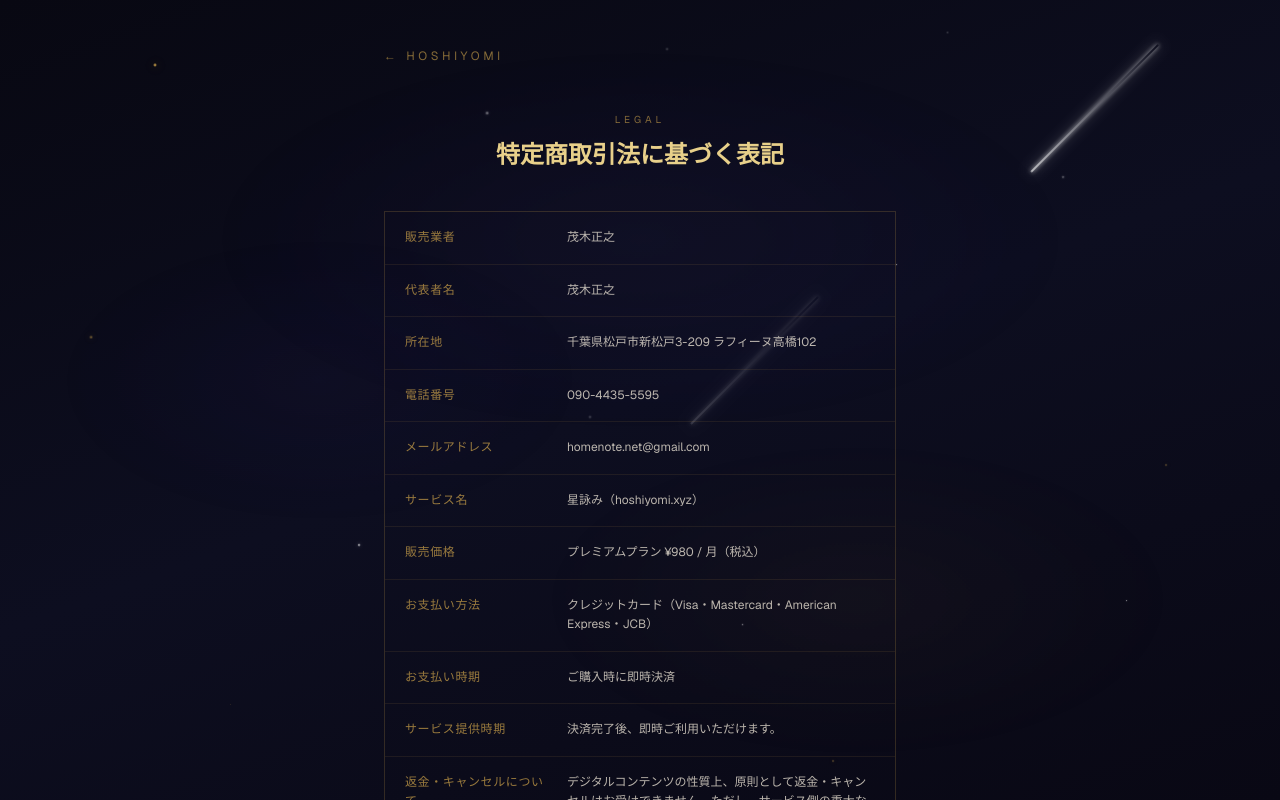
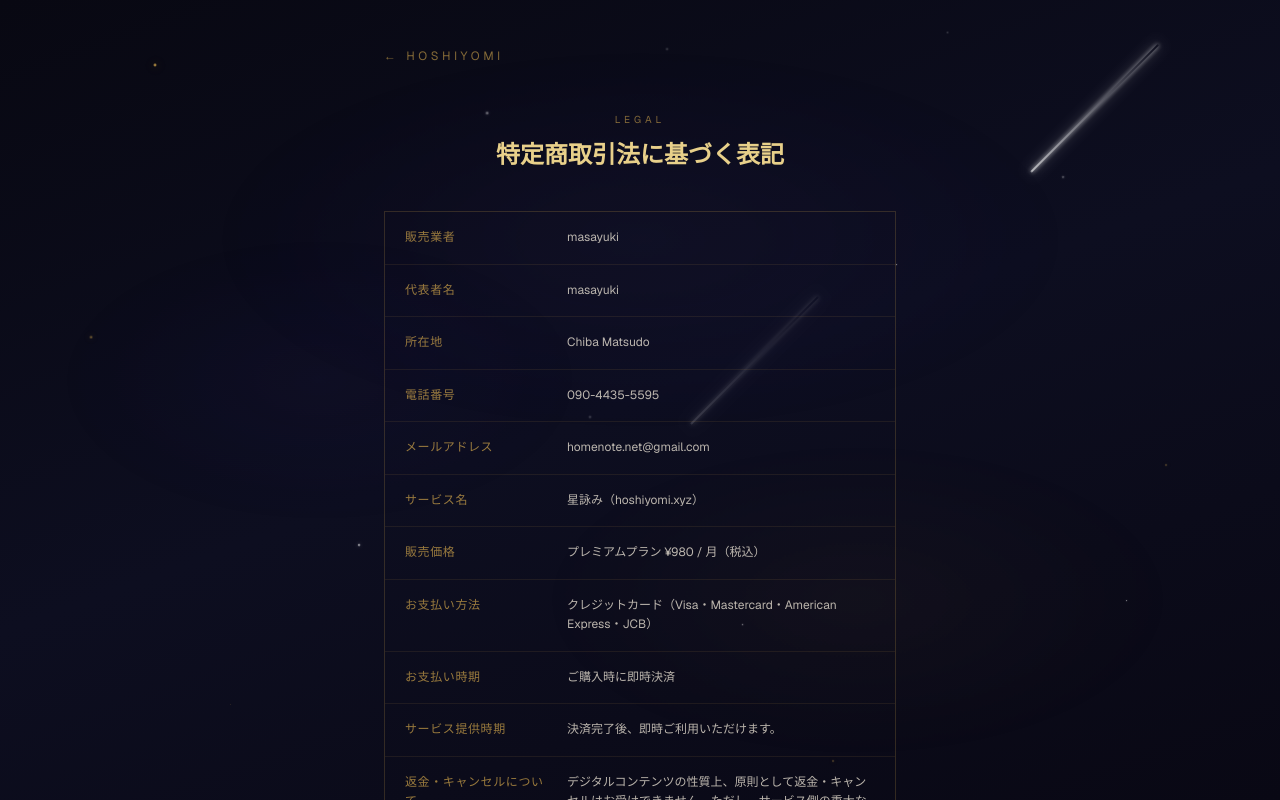
Before and after one commit to beck99119911/hoshiyomi, a Next.js app: page /tokusho in a window 1280 px wide. Shown: the top 800 px of the page. Built offline with nearby package versions, Linux system fonts and the light colour scheme.

Commit message:
tokusho: 氏名をmasayuki・住所をChiba Matsudoに変更

```diff
--- a/app/tokusho/page.tsx
+++ b/app/tokusho/page.tsx
@@ -1,9 +1,9 @@
 import Link from "next/link";
 
 const ROWS = [
-  { label: "販売業者", value: "茂木正之" },
-  { label: "代表者名", value: "茂木正之" },
-  { label: "所在地", value: "千葉県松戸市新松戸3-209 ラフィーヌ高橋102" },
+  { label: "販売業者", value: "masayuki" },
+  { label: "代表者名", value: "masayuki" },
+  { label: "所在地", value: "Chiba Matsudo" },
   { label: "電話番号", value: "090-4435-5595" },
   { label: "メールアドレス", value: "homenote.net@gmail.com" },
   { label: "サービス名", value: "星詠み（hoshiyomi.xyz）" },
```
